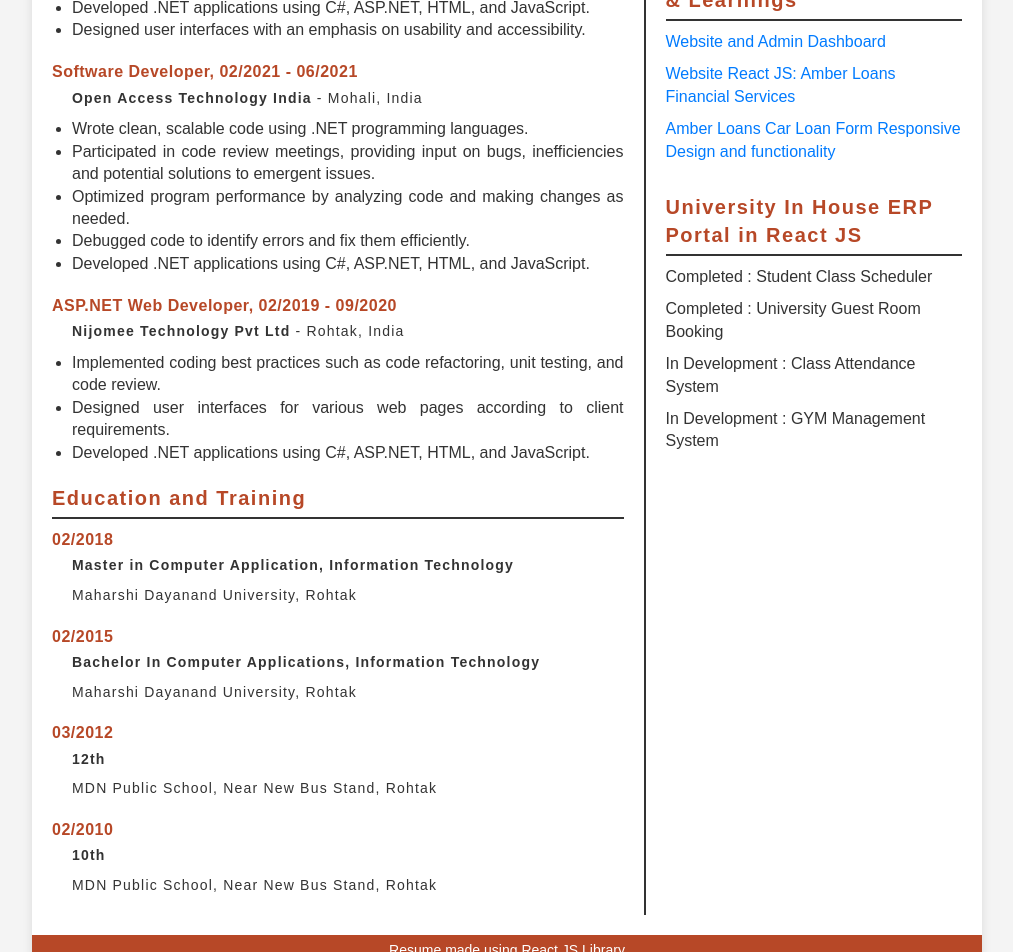
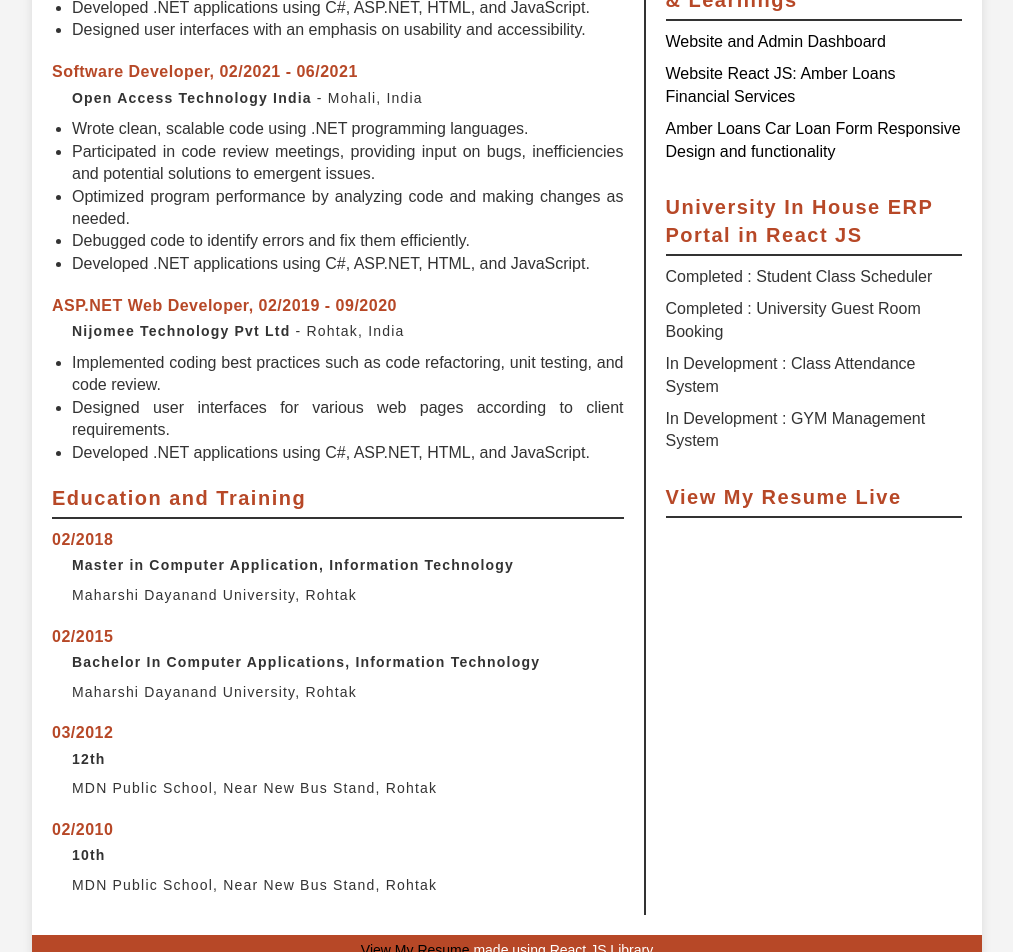
Before and after one commit to AmitMalikpuria/resume, a React (Create React App) app: page / in a window 1280 px wide. Shown: the part 800-1752 px from the top of the page, without its empty margins (133-1146 px from the left). Built offline with nearby package versions, Linux system fonts and the light colour scheme.

Commit message:
Resume updated

```diff
--- a/public/index.html
+++ b/public/index.html
@@ -24,7 +24,7 @@
       work correctly both with client-side routing and a non-root public URL.
       Learn how to configure a non-root public URL by running `npm run build`.
     -->
-    <title>React App</title>
+    <title>Amit Malikpuria</title>
   </head>
   <body>
     <noscript>You need to enable JavaScript to run this app.</noscript>
--- a/src/App.js
+++ b/src/App.js
@@ -148,9 +148,9 @@ function App() {
                     <p><strong>React Web App:</strong></p>
                     <p>Full Stack Developed using .Net Rest APIs & React JS</a></p> */}
                         {/* <p><a href="http://14.139.252.142:86/login" target="_blank">Softball Game Management System</a></p> */}
-                        <p><a href="https://dlcsupva.ac.in" target="_blank">Website and Admin Dashboard</a></p>
-                        <p><a href="https://amberloans.com.au" target="_blank">Website React JS: Amber Loans Financial Services</a></p>
-                        <p><a href="https://amberloans.com.au/applynow" target="_blank">Amber Loans Car Loan Form Responsive Design and functionality</a></p>
+                        <p><a href="https://dlcsupva.ac.in" target="_blank" style={{color:"black"}}>Website and Admin Dashboard</a></p>
+                        <p><a href="https://amberloans.com.au" target="_blank" style={{color:"black"}}>Website React JS: Amber Loans Financial Services</a></p>
+                        <p><a href="https://amberloans.com.au/applynow" target="_blank" style={{color:"black"}}>Amber Loans Car Loan Form Responsive Design and functionality</a></p>
                     </section>
                     <section class="profiles">
                         <h2>University In House ERP Portal in React JS</h2>
@@ -159,10 +159,13 @@ function App() {
                         <p>In Development : Class Attendance System</p>
                         <p>In Development : GYM Management System</p>
                     </section>
+                    <section class="profiles">
+                        <h2><a href="https://amitmalikpuriacv.netlify.app/" target="_blank" style={{ fontWeight: "600",  color: "#b74827" }}>View My Resume Live</a></h2>
+                    </section>
                 </div>
             </div>
             <div class="contact-info">
-                <p>Resume made using React JS Library </p>
+                <p><a href="https://amitmalikpuriacv.netlify.app/" target='blank' style={{ color: "black", fontWeight: "400", textDecoration: "none" }}>View My Resume</a> made using React JS Library </p>
             </div>
         </div>
 
```
